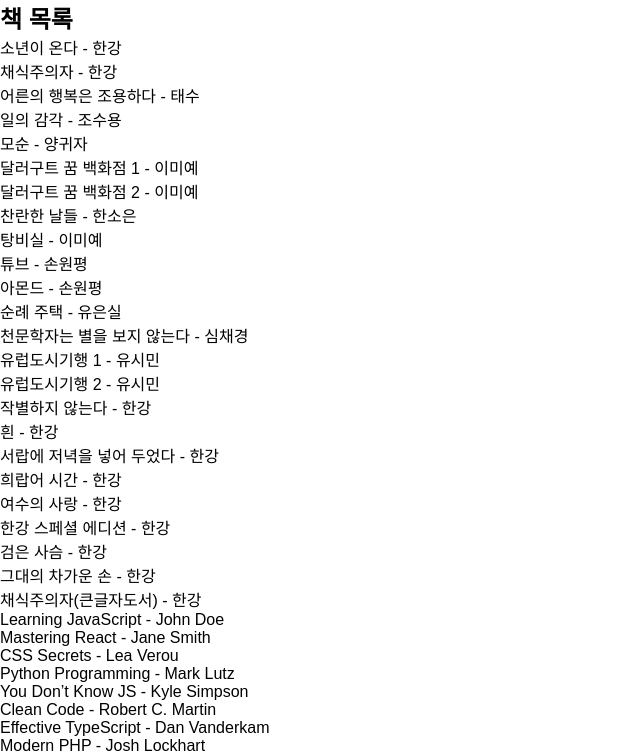
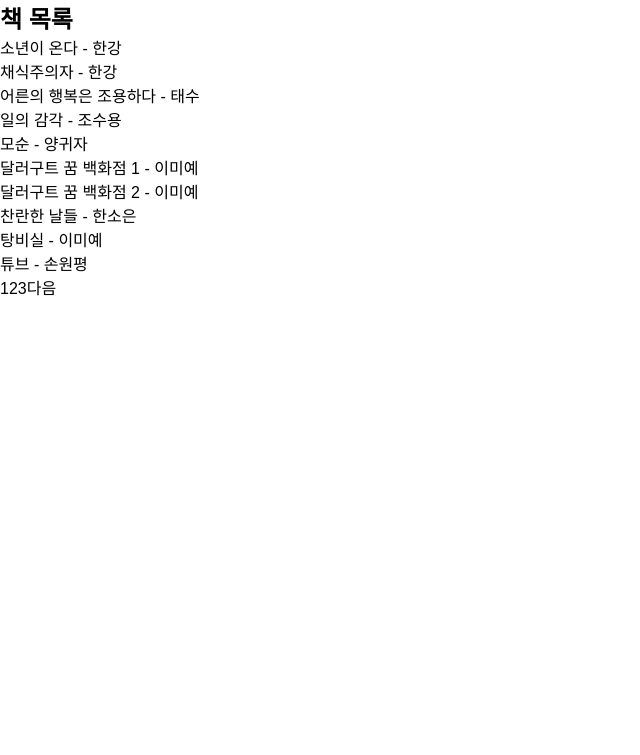
Before and after one commit to ParkSohyunee/web-front-end-assignment, a Next.js app: page / in a window 1280 px wide. Shown: the top 755 px of the page, without its empty margins (0-640 px from the left). Built offline with nearby package versions, Linux system fonts and the light colour scheme.

Commit message:
feat: 책 목록 페이지 페이지네이션 기능 구현

```diff
--- a/src/app/_components/BooksTable.tsx
+++ b/src/app/_components/BooksTable.tsx
@@ -1,25 +1,45 @@
 'use client';
 
+import Link from 'next/link';
+import { useSearchParams } from 'next/navigation';
 import { useEffect, useState } from 'react';
 
-import { BookType } from '../_lib/types/book';
+import { BookType } from '@/app/_lib/types/book';
 
 export default function BooksTable() {
+  const searchParams = useSearchParams();
   const [books, setBooks] = useState<BookType[]>([]);
+  const [totalCount, setTotalCount] = useState(0);
+
+  const page = searchParams.get('page');
+  const limit = searchParams.get('limit');
 
   useEffect(() => {
     const fetchData = async () => {
       try {
-        const response = await fetch('/api/books');
+        const response = await fetch(`/api/books?page=${page}&limit=${limit}`);
         const result = await response.json();
-        setBooks(result);
+        setBooks(result.data);
+        setTotalCount(result.totalCount);
       } catch (error) {
         console.error('error:', error);
       }
     };
 
     fetchData();
-  }, []);
+  }, [page]);
+
+  // --페이지네이션
+  const dataSize = 10; // 한 페이지당 불러올 데이터
+  const pageSize = 3; // 화면에 보여질 페이지 개수
+  const totalPages = Math.ceil(totalCount / dataSize); // 총 페이지 개수
+
+  const currentPage = page && parseInt(page) > 0 ? parseInt(page) : 1; // 현재 페이지
+  const pageGroup = Math.ceil(currentPage / pageSize); // 화면에 보여질 페이지 그룹
+
+  // 화면에 보여질 데이터의 첫번째 페이지 번호와 마지막 페이지 번호 계산
+  const firstPageNumber = (pageGroup - 1) * pageSize + 1;
+  const lastPageNumber = pageGroup * pageSize > totalPages ? totalPages : pageGroup * pageSize;
 
   return (
     <section>
@@ -31,6 +51,19 @@ export default function BooksTable() {
           </li>
         ))}
       </ul>
+
+      {pageGroup !== 1 && <Link href={`?page=${firstPageNumber - 1}&limit=${dataSize}`}>이전</Link>}
+      {Array.from(
+        { length: lastPageNumber - firstPageNumber + 1 },
+        (_, i) => firstPageNumber + i,
+      ).map((value, index) => (
+        <Link key={index} href={`?page=${firstPageNumber + index}&limit=${dataSize}`}>
+          {value}
+        </Link>
+      ))}
+      {pageGroup * pageSize < totalPages && (
+        <Link href={`?page=${lastPageNumber + 1}&limit=${dataSize}`}>다음</Link>
+      )}
     </section>
   );
 }
--- a/src/app/api/books/route.ts
+++ b/src/app/api/books/route.ts
@@ -1,12 +1,28 @@
+import { NextRequest } from 'next/server';
 import { promises } from 'fs';
 import path from 'path';
 
-export async function GET() {
+import { BookType } from '@/app/_lib/types/book';
+
+export async function GET(request: NextRequest) {
+  const params = request.nextUrl.searchParams.get('page');
+  const limit = request.nextUrl.searchParams.get('limit');
+
+  const page = params !== 'null' ? params : 1;
+  const size = limit !== 'null' ? Number(limit) : 10; // 한 페이지당 불러올 데이터
+
+  const startIndex = (Number(page) - 1) * size;
+  const endIndex = startIndex + size;
+
   try {
     const filePath = path.join(process.cwd(), 'data', 'books.json');
     const data = await promises.readFile(filePath, 'utf-8'); // string
-    const books = JSON.parse(data); // object
-    return Response.json(books);
+    const books: BookType[] = JSON.parse(data); // object
+
+    return Response.json({
+      data: books.slice(startIndex, endIndex),
+      totalCount: books.length,
+    });
   } catch (error) {
     return new Response(JSON.stringify({ message: '데이터 조회 실패' }), { status: 500 });
   }
```
